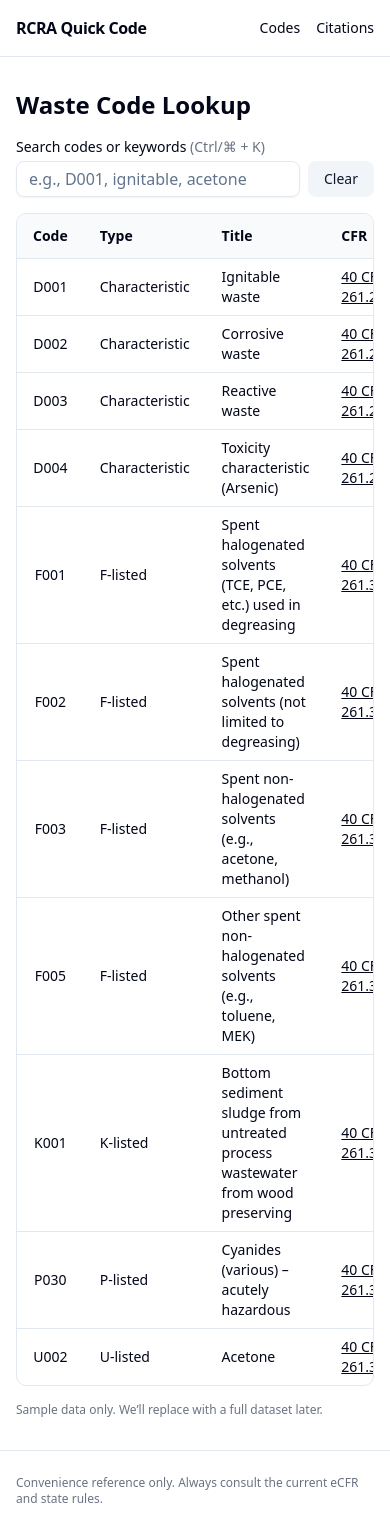
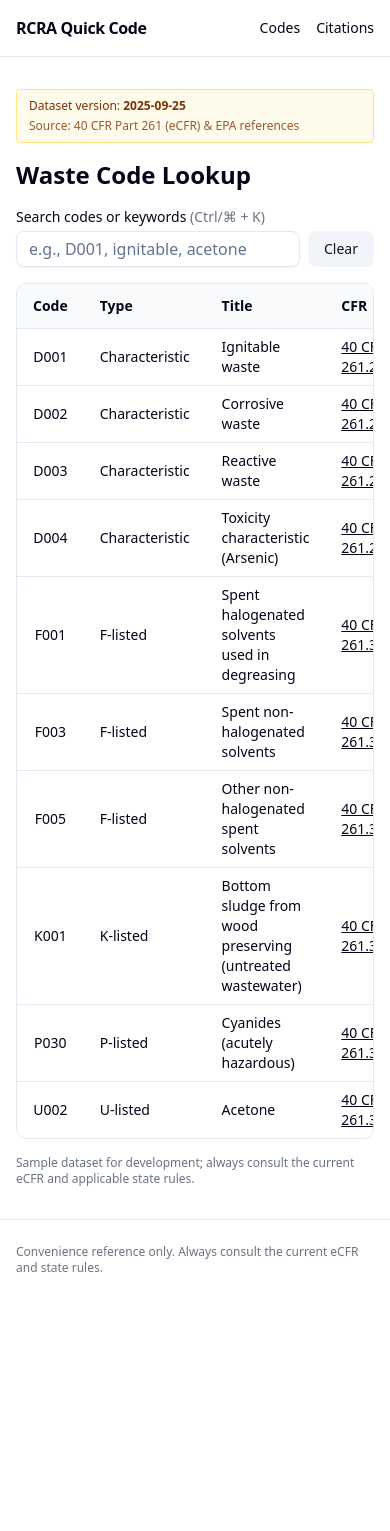
Before and after one commit to igrady2/rcra-quick-code, a Next.js app: page /codes in a window 390 px wide. After the commit the page ends 1300 px from the top, so only its background shows below. Built offline with nearby package versions, Linux system fonts and the light colour scheme.

Commit message:
feat: per-record CFR URLs + last_updated, dataset banner, fuzzy+debounced search, copy action, responsive description

```diff
--- a/app/codes/page.tsx
+++ b/app/codes/page.tsx
@@ -2,31 +2,55 @@
 
 import { useEffect, useMemo, useRef, useState } from "react";
 import wasteJson from "@/data/waste_codes.json";
+import Fuse from "fuse.js";
 import { Input } from "@/components/ui/input";
 import { Button } from "@/components/ui/button";
+import { Copy } from "lucide-react";
 
-/**
- * CodesPage
- * - Accessible label for the search input
- * - Ctrl/Cmd+K focuses the search field
- * - Simple client-side filtering
- * - Table uses semantic headers (scope attributes)
- * - Ready to extend with actions (e.g., Copy, Print Label)
- */
 type WasteCode = {
   code: string;
   type: string;
   title: string;
   description: string;
   cfr_ref: string;
+  cfr_url: string;
+  last_updated: string; // YYYY-MM-DD
 };
+
 const WASTE_CODES = wasteJson as WasteCode[];
+
+// Derive dataset version (max last_updated)
+function datasetVersion(codes: WasteCode[]) {
+  const max = codes.reduce<string>((acc, r) => (r.last_updated > acc ? r.last_updated : acc), "0000-00-00");
+  return max || "unknown";
+}
+
+function CopyButton({ textToCopy }: { textToCopy: string }) {
+  const [copied, setCopied] = useState(false);
+  async function handleCopy() {
+    try {
+      await navigator.clipboard.writeText(textToCopy);
+      setCopied(true);
+      setTimeout(() => setCopied(false), 1200);
+    } catch {
+      // Fallback prompt if clipboard fails
+      window.prompt("Copy this text:", textToCopy);
+    }
+  }
+  return (
+    <Button variant="outline" size="sm" onClick={handleCopy} aria-label="Copy row">
+      <Copy className="h-4 w-4 mr-2" />
+      {copied ? "Copied!" : "Copy"}
+    </Button>
+  );
+}
 
 export default function CodesPage() {
   const [q, setQ] = useState("");
+  const [debouncedQ, setDebouncedQ] = useState("");
   const inputRef = useRef<HTMLInputElement>(null);
 
-  // Keyboard shortcut: Ctrl/Cmd + K focuses search
+  // Ctrl/Cmd+K focuses the search input
   useEffect(() => {
     function onKey(e: KeyboardEvent) {
       const isMac = navigator.platform.toLowerCase().includes("mac");
@@ -40,20 +64,45 @@ export default function CodesPage() {
     return () => window.removeEventListener("keydown", onKey);
   }, []);
 
+  // Debounce
+  useEffect(() => {
+    const id = setTimeout(() => setDebouncedQ(q), 120);
+    return () => clearTimeout(id);
+  }, [q]);
+
+  // Build Fuse index once (memoized)
+  const fuse = useMemo(
+    () =>
+      new Fuse(WASTE_CODES, {
+        keys: ["code", "type", "title", "description", "cfr_ref"],
+        threshold: 0.3,
+        ignoreLocation: true
+      }),
+    []
+  );
+
   const data = useMemo(() => {
-    const term = q.trim().toLowerCase();
+    const term = debouncedQ.trim();
     if (!term) return WASTE_CODES;
-    return WASTE_CODES.filter(
-      (r: WasteCode) =>
-        r.code.toLowerCase().includes(term) ||
-        r.type.toLowerCase().includes(term) ||
-        r.title.toLowerCase().includes(term) ||
-        r.cfr_ref.toLowerCase().includes(term)
-    );
-  }, [q]);
+    return fuse.search(term).map((r) => r.item);
+  }, [debouncedQ, fuse]);
+
+  const version = datasetVersion(WASTE_CODES);
 
   return (
     <section aria-labelledby="codes-heading">
+      {/* Dataset banner */}
+      <div className="w-full bg-amber-50 border border-amber-200 text-amber-900 text-xs rounded mb-4">
+        <div className="px-3 py-2 flex flex-col sm:flex-row sm:items-center sm:justify-between gap-1">
+          <span>
+            Dataset version: <strong>{version}</strong>
+          </span>
+          <span className="opacity-80">
+            Source: 40 CFR Part 261 (eCFR) & EPA references
+          </span>
+        </div>
+      </div>
+
       <h1 id="codes-heading" className="text-2xl font-semibold mb-4">
         Waste Code Lookup
       </h1>
@@ -70,9 +119,7 @@ export default function CodesPage() {
             value={q}
             onChange={(e) => setQ(e.target.value)}
           />
-          <Button variant="secondary" onClick={() => setQ("")}>
-            Clear
-          </Button>
+          <Button variant="secondary" onClick={() => setQ("")}>Clear</Button>
         </div>
       </div>
 
@@ -83,7 +130,9 @@ export default function CodesPage() {
               <th scope="col" className="px-4 py-3">Code</th>
               <th scope="col" className="px-4 py-3">Type</th>
               <th scope="col" className="px-4 py-3">Title</th>
+              <th scope="col" className="px-4 py-3 hidden md:table-cell">Description</th>
               <th scope="col" className="px-4 py-3">CFR</th>
+              <th scope="col" className="px-4 py-3" aria-label="Copy actions"></th>
             </tr>
           </thead>
           <tbody>
@@ -92,21 +141,25 @@ export default function CodesPage() {
                 <th scope="row" className="px-4 py-2 font-medium">{row.code}</th>
                 <td className="px-4 py-2">{row.type}</td>
                 <td className="px-4 py-2">{row.title}</td>
+                <td className="px-4 py-2 hidden md:table-cell">{row.description}</td>
                 <td className="px-4 py-2">
                   <a
                     className="underline"
-                    href="https://www.ecfr.gov/current/title-40/chapter-I/subchapter-I/part-261"
+                    href={row.cfr_url}
                     target="_blank"
                     rel="noreferrer"
                   >
                     {row.cfr_ref}
                   </a>
                 </td>
+                <td className="px-4 py-2 text-right">
+                  <CopyButton textToCopy={`${row.code} — ${row.title} — ${row.cfr_ref}`} />
+                </td>
               </tr>
             ))}
             {data.length === 0 && (
               <tr>
-                <td className="px-4 py-6 text-center text-gray-500" colSpan={4}>
+                <td className="px-4 py-6 text-center text-gray-500" colSpan={6}>
                   No results.
                 </td>
               </tr>
@@ -116,7 +169,7 @@ export default function CodesPage() {
       </div>
 
       <p className="mt-4 text-xs text-gray-500">
-        Sample data only. We’ll replace with a full dataset later.
+        Sample dataset for development; always consult the current eCFR and applicable state rules.
       </p>
     </section>
   );
--- a/data/waste_codes.json
+++ b/data/waste_codes.json
@@ -1,16 +1,95 @@
 [
-  { "code": "D001", "type": "Characteristic", "title": "Ignitable waste", "description": "Liquids with flash point < 60 °C (140 °F), non-liquids that cause fire through friction/absorption, compressed ignitable gases, oxidizers.", "cfr_ref": "40 CFR 261.21" },
-  { "code": "D002", "type": "Characteristic", "title": "Corrosive waste", "description": "Aqueous waste with pH ≤ 2 or ≥ 12.5, or liquids that corrode steel at a specified rate.", "cfr_ref": "40 CFR 261.22" },
-  { "code": "D003", "type": "Characteristic", "title": "Reactive waste", "description": "Unstable/reacts violently with water, forms toxic gases, cyanide/sulfide-bearing that release toxic gases under conditions.", "cfr_ref": "40 CFR 261.23" },
-  { "code": "D004", "type": "Characteristic", "title": "Toxicity characteristic (Arsenic)", "description": "Fails TCLP for arsenic (≥ regulatory level).", "cfr_ref": "40 CFR 261.24" },
+  {
+    "code": "D001",
+    "type": "Characteristic",
+    "title": "Ignitable waste",
+    "description": "Liquids with flash point < 60 °C (140 °F); certain non-liquids; ignitable compressed gases; oxidizers.",
+    "cfr_ref": "40 CFR 261.21",
+    "cfr_url": "https://www.ecfr.gov/current/title-40/chapter-I/subchapter-I/part-261/section-261.21",
+    "last_updated": "2025-09-25"
+  },
+  {
+    "code": "D002",
+    "type": "Characteristic",
+    "title": "Corrosive waste",
+    "description": "Aqueous pH ≤ 2 or ≥ 12.5, or liquid that corrodes steel at a specified rate.",
+    "cfr_ref": "40 CFR 261.22",
+    "cfr_url": "https://www.ecfr.gov/current/title-40/chapter-I/subchapter-I/part-261/section-261.22",
+    "last_updated": "2025-09-25"
+  },
+  {
+    "code": "D003",
+    "type": "Characteristic",
+    "title": "Reactive waste",
+    "description": "Unstable, reacts violently with water, forms toxic gases, or meets other reactivity criteria.",
+    "cfr_ref": "40 CFR 261.23",
+    "cfr_url": "https://www.ecfr.gov/current/title-40/chapter-I/subchapter-I/part-261/section-261.23",
+    "last_updated": "2025-09-25"
+  },
+  {
+    "code": "D004",
+    "type": "Characteristic",
+    "title": "Toxicity characteristic (Arsenic)",
+    "description": "Fails TCLP at or above the regulatory level for arsenic.",
+    "cfr_ref": "40 CFR 261.24",
+    "cfr_url": "https://www.ecfr.gov/current/title-40/chapter-I/subchapter-I/part-261/section-261.24",
+    "last_updated": "2025-09-25"
+  },
 
-  { "code": "F001", "type": "F-listed", "title": "Spent halogenated solvents (TCE, PCE, etc.) used in degreasing", "description": "Spent halogenated solvents used in degreasing operations.", "cfr_ref": "40 CFR 261.31" },
-  { "code": "F002", "type": "F-listed", "title": "Spent halogenated solvents (not limited to degreasing)", "description": "Spent halogenated solvents used in other operations.", "cfr_ref": "40 CFR 261.31" },
-  { "code": "F003", "type": "F-listed", "title": "Spent non-halogenated solvents (e.g., acetone, methanol)", "description": "Spent non-halogenated solvents.", "cfr_ref": "40 CFR 261.31" },
-  { "code": "F005", "type": "F-listed", "title": "Other spent non-halogenated solvents (e.g., toluene, MEK)", "description": "Other listed non-halogenated spent solvents.", "cfr_ref": "40 CFR 261.31" },
+  {
+    "code": "F001",
+    "type": "F-listed",
+    "title": "Spent halogenated solvents used in degreasing",
+    "description": "e.g., TCE, PCE used in degreasing operations (spent).",
+    "cfr_ref": "40 CFR 261.31",
+    "cfr_url": "https://www.ecfr.gov/current/title-40/chapter-I/subchapter-I/part-261/section-261.31",
+    "last_updated": "2025-09-25"
+  },
+  {
+    "code": "F003",
+    "type": "F-listed",
+    "title": "Spent non-halogenated solvents",
+    "description": "e.g., acetone, methanol (spent).",
+    "cfr_ref": "40 CFR 261.31",
+    "cfr_url": "https://www.ecfr.gov/current/title-40/chapter-I/subchapter-I/part-261/section-261.31",
+    "last_updated": "2025-09-25"
+  },
+  {
+    "code": "F005",
+    "type": "F-listed",
+    "title": "Other non-halogenated spent solvents",
+    "description": "e.g., toluene, MEK (spent).",
+    "cfr_ref": "40 CFR 261.31",
+    "cfr_url": "https://www.ecfr.gov/current/title-40/chapter-I/subchapter-I/part-261/section-261.31",
+    "last_updated": "2025-09-25"
+  },
 
-  { "code": "K001", "type": "K-listed", "title": "Bottom sediment sludge from untreated process wastewater from wood preserving", "description": "Industry-specific waste from wood preserving (creosote).", "cfr_ref": "40 CFR 261.32" },
+  {
+    "code": "K001",
+    "type": "K-listed",
+    "title": "Bottom sludge from wood preserving (untreated wastewater)",
+    "description": "Industry-specific listing for wood preserving (creosote).",
+    "cfr_ref": "40 CFR 261.32",
+    "cfr_url": "https://www.ecfr.gov/current/title-40/chapter-I/subchapter-I/part-261/section-261.32",
+    "last_updated": "2025-09-25"
+  },
 
-  { "code": "P030", "type": "P-listed", "title": "Cyanides (various) – acutely hazardous", "description": "Commercial chemical products listed as acute hazardous wastes.", "cfr_ref": "40 CFR 261.33(e)" },
-  { "code": "U002", "type": "U-listed", "title": "Acetone", "description": "Commercial chemical product discarded or spilled (unused).", "cfr_ref": "40 CFR 261.33(f)" }
+  {
+    "code": "P030",
+    "type": "P-listed",
+    "title": "Cyanides (acutely hazardous)",
+    "description": "Certain commercial chemical products listed as acute hazardous waste.",
+    "cfr_ref": "40 CFR 261.33(e)",
+    "cfr_url": "https://www.ecfr.gov/current/title-40/chapter-I/subchapter-I/part-261/section-261.33",
+    "last_updated": "2025-09-25"
+  },
+  {
+    "code": "U002",
+    "type": "U-listed",
+    "title": "Acetone",
+    "description": "Unused commercial chemical product when discarded or spilled.",
+    "cfr_ref": "40 CFR 261.33(f)",
+    "cfr_url": "https://www.ecfr.gov/current/title-40/chapter-I/subchapter-I/part-261/section-261.33",
+    "last_updated": "2025-09-25"
+  }
 ]
--- a/package.json
+++ b/package.json
@@ -13,6 +13,7 @@
     "@radix-ui/react-slot": "^1.2.3",
     "class-variance-authority": "^0.7.1",
     "clsx": "^2.1.1",
+    "fuse.js": "^7.1.0",
     "lucide-react": "^0.544.0",
     "next": "15.5.4",
     "react": "19.1.0",
```
Also changed, not shown: 1 other file (tests, documents, lock files or other folders).
